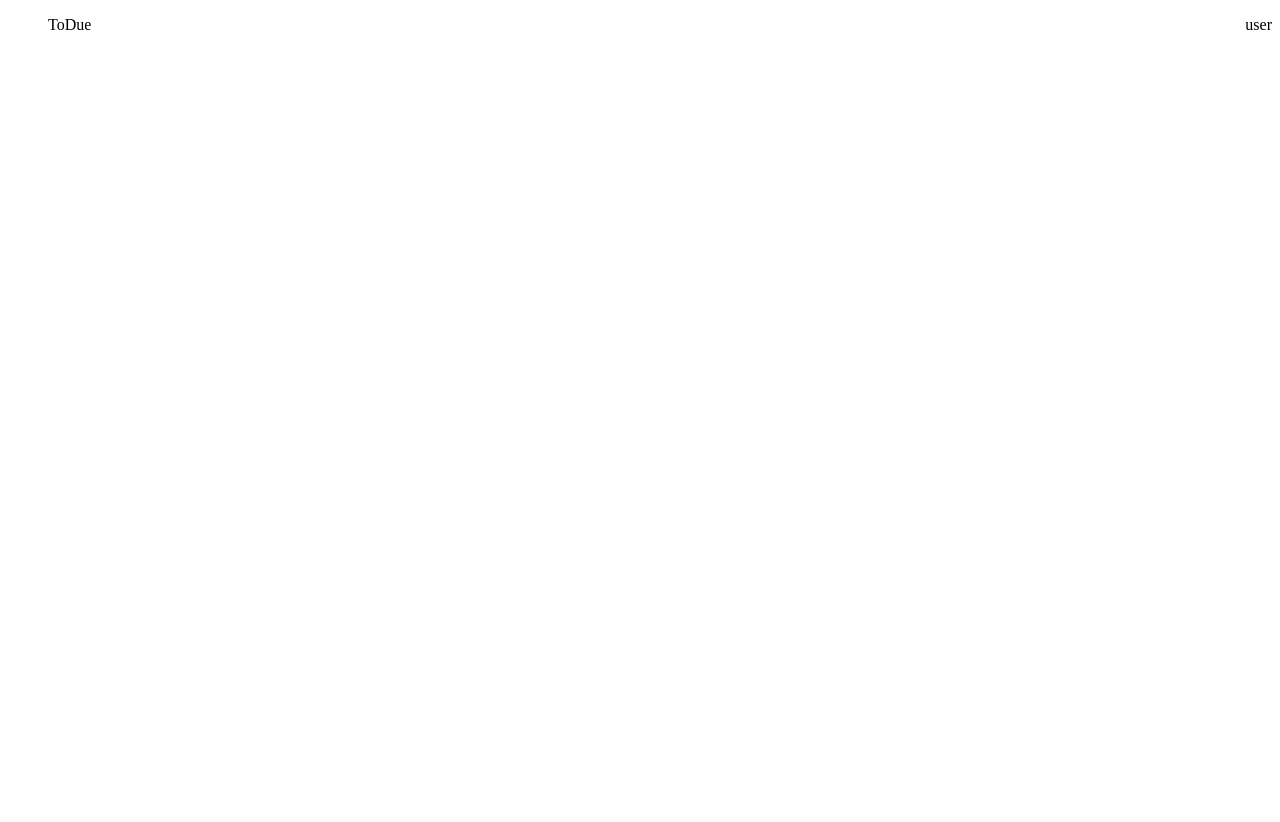
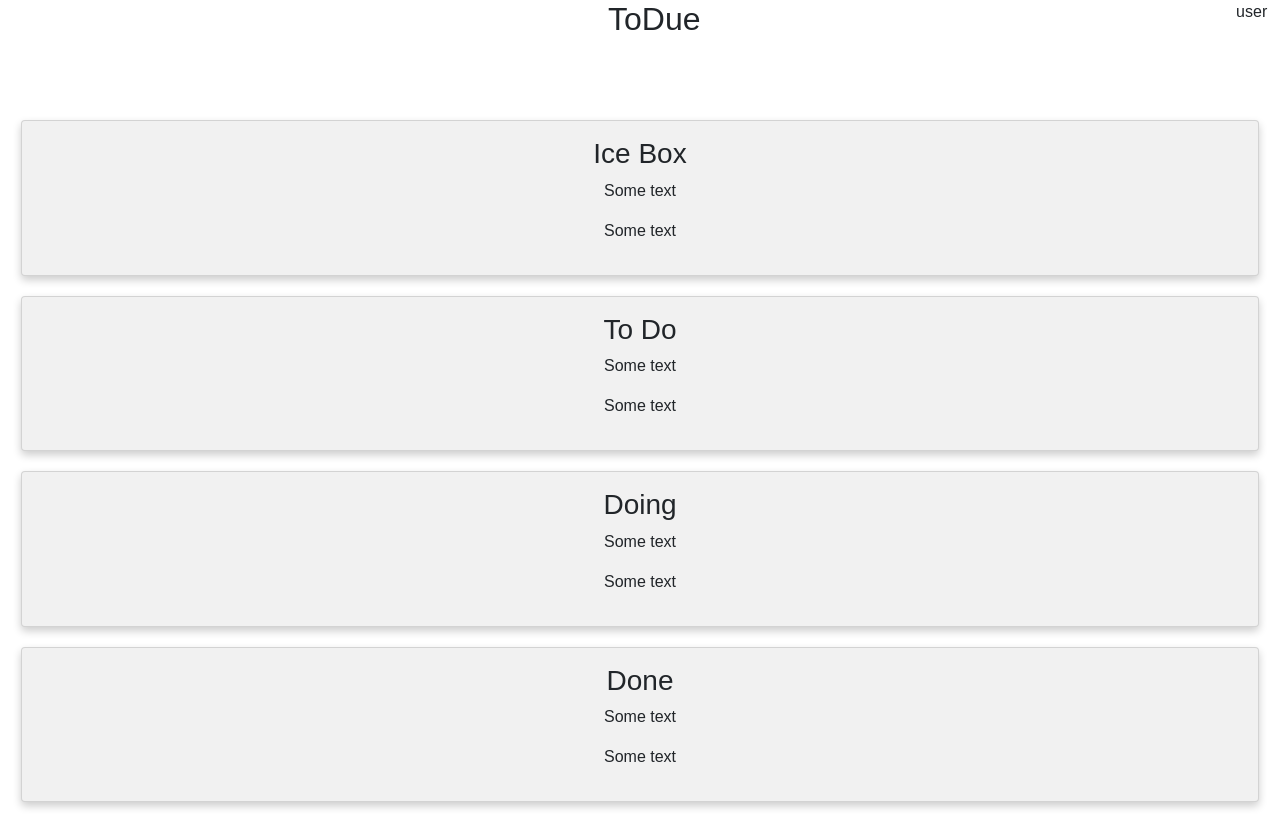
Before and after one commit to ysuran92/todue, a plain HTML site: page index.html in a window 1280 px wide. Before the commit the page ends 800 px from the top, so only its background shows below. Drawn offline with nearby package versions, Linux system fonts and the light colour scheme.

Commit message:
working on "cards" (boxes) for kanban

```diff
--- a/css/styles.css
+++ b/css/styles.css
@@ -1,7 +1,77 @@
-ul li {
-    display: inline;
+#todueTitle {
+    text-align: center;
+    position: fixed;
+    left: 47.5vw;
 }
 
-#userLi {
-    float: right;
+#userBtn {
+    position: absolute;
+    top: 0px;
+    right: 1vw;
 }
+
+.kanbanRow {
+    padding-top: 15vh;
+}
+
+
+/************************************* KANBAN CARDS START *************************************/
+
+* {
+    box-sizing: border-box;
+}
+
+body {
+    font-family: Arial, Helvetica, sans-serif;
+}
+
+
+/* Float four columns side by side */
+
+.column {
+    float: left;
+    width: 25%;
+    padding: 0 10px;
+}
+
+
+/* Remove extra left and right margins, due to padding */
+
+.row {
+    margin: 0 -5px;
+}
+
+
+/* Clear floats after the columns */
+
+.row:after {
+    content: "";
+    display: table;
+    clear: both;
+}
+
+
+/* Responsive columns */
+
+@media screen and (max-width: 1280px) {
+    .column {
+        width: 100%;
+        display: block;
+        margin-bottom: 20px;
+    }
+}
+
+
+/* Style the counter cards */
+
+.card {
+    box-shadow: 0 4px 8px 0 rgba(0, 0, 0, 0.2);
+    padding: 16px;
+    margin-right: 1rem;
+    margin-left: 1rem;
+    text-align: center;
+    background-color: #f1f1f1;
+}
+
+
+/************************************* KANBAN CARDS END *************************************/
--- a/index.html
+++ b/index.html
@@ -4,17 +4,57 @@
 <head>
     <meta charset="UTF-8">
     <meta name="viewport" content="width=device-width, initial-scale=1.0">
+    <link rel="stylesheet" href="https://stackpath.bootstrapcdn.com/bootstrap/4.5.2/css/bootstrap.min.css" integrity="sha384-JcKb8q3iqJ61gNV9KGb8thSsNjpSL0n8PARn9HuZOnIxN0hoP+VmmDGMN5t9UJ0Z" crossorigin="anonymous">
     <link rel="stylesheet" href="css/styles.css">
-    <title>ToDue 0.1</title>
+    <title>ToDue v0.1</title>
 </head>
 
 <body>
-    <div class="topWrapper">
-        <ul>
-            <li id="todueLi">ToDue</li>
-            <li id="userLi">user</li>
-        </ul>
+    <div class="container-fluid">
+        <div class="row">
+            <div>
+                <h2 id="todueTitle">ToDue</h2>
+            </div>
+            <div>
+                <p id="userBtn">user</p>
+            </div>
+        </div>
     </div>
+    <div class="row kanbanRow">
+        <div class="column">
+            <div class="card">
+                <h3>Ice Box</h3>
+                <p>Some text</p>
+                <p>Some text</p>
+            </div>
+        </div>
+        <div class="column">
+            <div class="card">
+                <h3>To Do</h3>
+                <p>Some text</p>
+                <p>Some text</p>
+            </div>
+        </div>
+        <div class="column">
+            <div class="card">
+                <h3>Doing</h3>
+                <p>Some text</p>
+                <p>Some text</p>
+            </div>
+        </div>
+        <div class="column">
+            <div class="card">
+                <h3>Done</h3>
+                <p>Some text</p>
+                <p>Some text</p>
+            </div>
+        </div>
+    </div>
+
+    <!--SCRIPTS-->
+    <script src="https://code.jquery.com/jquery-3.5.1.slim.min.js" integrity="sha384-DfXdz2htPH0lsSSs5nCTpuj/zy4C+OGpamoFVy38MVBnE+IbbVYUew+OrCXaRkfj" crossorigin="anonymous"></script>
+    <script src="https://cdn.jsdelivr.net/npm/popper.js@1.16.1/dist/umd/popper.min.js" integrity="sha384-9/reFTGAW83EW2RDu2S0VKaIzap3H66lZH81PoYlFhbGU+6BZp6G7niu735Sk7lN" crossorigin="anonymous"></script>
+    <script src="https://stackpath.bootstrapcdn.com/bootstrap/4.5.2/js/bootstrap.min.js" integrity="sha384-B4gt1jrGC7Jh4AgTPSdUtOBvfO8shuf57BaghqFfPlYxofvL8/KUEfYiJOMMV+rV" crossorigin="anonymous"></script>
 </body>
 
 </html>
```
